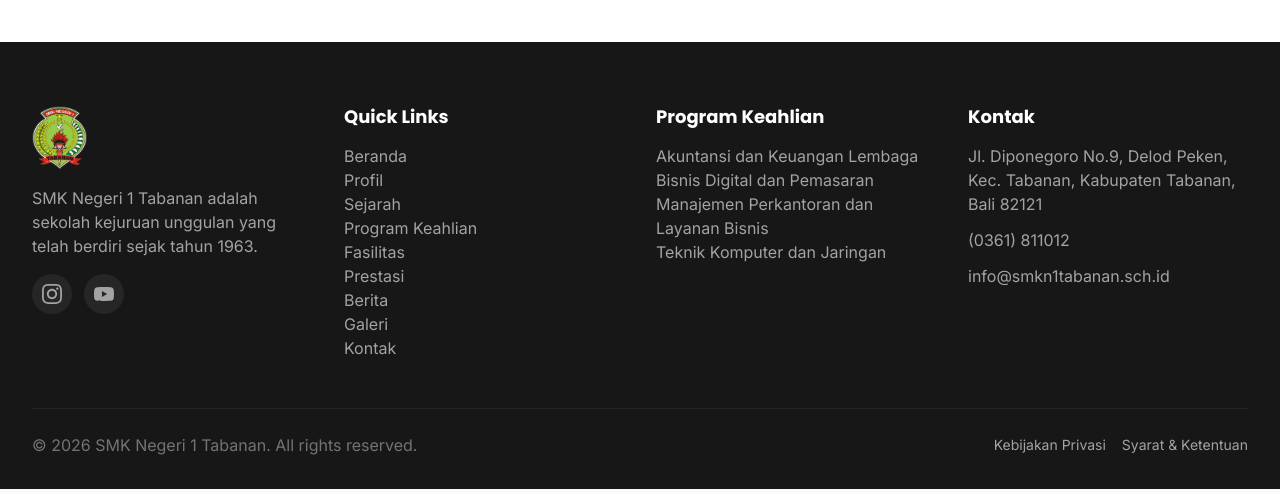
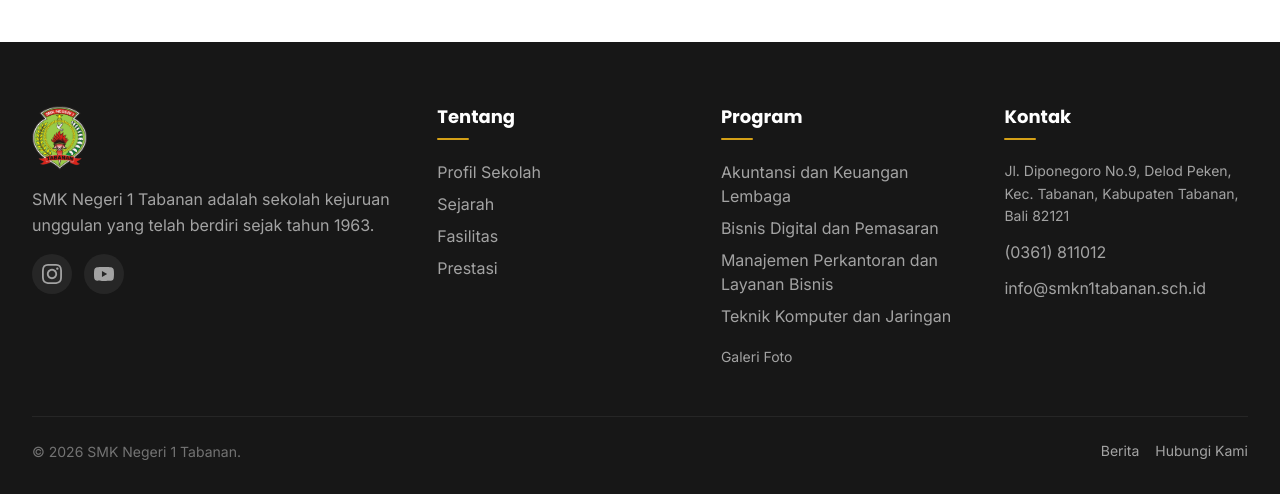
Before and after one commit to sintiasnn/redesign-smaksata-website, an Astro site: page / in a window 1280 px wide. Shown: the part 5572-6066 px from the top of the page. Built offline with nearby package versions, Linux system fonts and the light colour scheme; Astro itself is replaced by a stand-in of ours.

Commit message:
refactor: update footer layout inspired by smkn1denpasar.sch.id

```diff
--- a/src/css/main.css
+++ b/src/css/main.css
@@ -264,10 +264,14 @@ section {
 #mobile-menu { transition: transform 0.4s cubic-bezier(0.16, 1, 0.3, 1); }
 
 footer { padding: 4rem 0 2rem; background: var(--color-neutral-900); color: #fff; }
-.footer-bottom { margin-top: 3rem; padding-top: 1.5rem; border-top: 1px solid var(--color-neutral-800); display: flex; flex-direction: column; justify-content: space-between; align-items: center; }
+.footer-grid { display: grid; grid-template-columns: 1fr; gap: 2.5rem; }
+@media (min-width: 640px) { .footer-grid { grid-template-columns: repeat(2, 1fr); } }
+@media (min-width: 1024px) { .footer-grid { grid-template-columns: 1.5fr 1fr 1fr 1fr; } }
+.footer-heading { font-size: 1.125rem; font-weight: 700; margin-bottom: 1.25rem; color: #fff; position: relative; padding-bottom: 0.75rem; }
+.footer-heading::after { content: ''; position: absolute; bottom: 0; left: 0; width: 2rem; height: 2px; background: var(--color-accent-500); border-radius: 9999px; }
+.footer-bottom { margin-top: 3rem; padding-top: 1.5rem; border-top: 1px solid var(--color-neutral-800); display: flex; flex-direction: column; justify-content: space-between; align-items: center; gap: 1rem; }
 @media (min-width: 768px) { .footer-bottom { flex-direction: row; } }
-.footer-bottom p { color: var(--color-neutral-500); margin-bottom: 1rem; }
-@media (min-width: 768px) { .footer-bottom p { margin-bottom: 0; } }
+.footer-bottom p { color: var(--color-neutral-500); font-size: 0.875rem; }
 
 @media (max-width: 768px) {
   .hero-content { max-width: 100%; padding: 0 1rem; }
--- a/src/layouts/Layout.astro
+++ b/src/layouts/Layout.astro
@@ -92,51 +92,47 @@ const base = import.meta.env.BASE_URL.replace(/\/?$/, '/')
 
   <footer>
     <div class="container">
-      <div class="grid grid-cols-1 md:grid-cols-2 lg:grid-cols-4 gap-8">
+      <div class="footer-grid">
         <div>
           <div class="footer-logo mb-4">
             <img src={base + 'assets/logo.png'} alt="SMK Negeri 1 Tabanan" class="h-16 w-auto">
           </div>
-          <p class="text-neutral-400 mb-4">SMK Negeri 1 Tabanan adalah sekolah kejuruan unggulan yang telah berdiri sejak tahun 1963.</p>
+          <p class="text-neutral-400 mb-4 leading-relaxed">SMK Negeri 1 Tabanan adalah sekolah kejuruan unggulan yang telah berdiri sejak tahun 1963.</p>
           <div class="flex space-x-3">
             <a href="#" class="social-icon footer-social-icon" aria-label="Instagram"><svg class="w-5 h-5" fill="currentColor" viewBox="0 0 24 24"><path d="M12 2.163c3.204 0 3.584.012 4.85.07 3.252.148 4.771 1.691 4.919 4.919.058 1.265.069 1.645.069 4.849 0 3.205-.012 3.584-.069 4.849-.149 3.225-1.664 4.771-4.919 4.919-1.266.058-1.644.07-4.85.07-3.204 0-3.584-.012-4.849-.07-3.26-.149-4.771-1.699-4.919-4.92-.058-1.265-.07-1.644-.07-4.849 0-3.204.013-3.583.07-4.849.149-3.227 1.664-4.771 4.919-4.919 1.266-.057 1.645-.069 4.849-.069zm0-2.163c-3.259 0-3.667.014-4.947.072-4.358.2-6.78 2.618-6.98 6.98-.059 1.281-.073 1.689-.073 4.948 0 3.259.014 3.668.072 4.948.2 4.358 2.618 6.78 6.98 6.98 1.281.058 1.689.072 4.948.072 3.259 0 3.668-.014 4.948-.072 4.354-.2 6.782-2.618 6.979-6.98.059-1.28.073-1.689.073-4.948 0-3.259-.014-3.667-.072-4.947-.196-4.354-2.617-6.78-6.979-6.98-1.281-.059-1.69-.073-4.949-.073zm0 5.838c-3.403 0-6.162 2.759-6.162 6.162s2.759 6.163 6.162 6.163 6.162-2.759 6.162-6.163c0-3.403-2.759-6.162-6.162-6.162zm0 10.162c-2.209 0-4-1.79-4-4 0-2.209 1.791-4 4-4s4 1.791 4 4c0 2.21-1.791 4-4 4zm6.406-11.845c-.796 0-1.441.645-1.441 1.44s.645 1.44 1.441 1.44c.795 0 1.439-.645 1.439-1.44s-.644-1.44-1.439-1.44z"/></svg></a>
             <a href="#" class="social-icon footer-social-icon" aria-label="YouTube"><svg class="w-5 h-5" fill="currentColor" viewBox="0 0 24 24"><path d="M23.498 6.186a3.016 3.016 0 0 0-2.122-2.136C19.505 3.545 12 3.545 12 3.545s-7.505 0-9.377.505A3.017 3.017 0 0 0 .502 6.186C0 8.07 0 12 0 12s0 3.93.502 5.814a3.016 3.016 0 0 0 2.122 2.136c1.871.505 9.376.505 9.376.505s7.505 0 9.377-.505a3.015 3.015 0 0 0 2.122-2.136C24 15.93 24 12 24 12s0-3.93-.502-5.814zM9.545 15.568V8.432L15.818 12l-6.273 3.568z"/></svg></a>
           </div>
         </div>
-        <div class="footer-links">
-          <h3 class="text-lg font-bold mb-4">Quick Links</h3>
-          <ul>
-            <li><a href={base + '#beranda'} class="footer-link">Beranda</a></li>
-            <li><a href={base + '#profil'} class="footer-link">Profil</a></li>
+        <div>
+          <h3 class="footer-heading">Tentang</h3>
+          <ul class="space-y-2">
+            <li><a href={base + '#profil'} class="footer-link">Profil Sekolah</a></li>
             <li><a href={base + 'sejarah'} class="footer-link">Sejarah</a></li>
-            <li><a href={base + '#program'} class="footer-link">Program Keahlian</a></li>
             <li><a href={base + 'fasilitas'} class="footer-link">Fasilitas</a></li>
             <li><a href={base + 'prestasi'} class="footer-link">Prestasi</a></li>
-            <li><a href={base + '#berita'} class="footer-link">Berita</a></li>
-            <li><a href={base + '#galeri'} class="footer-link">Galeri</a></li>
-            <li><a href={base + '#kontak'} class="footer-link">Kontak</a></li>
           </ul>
         </div>
-        <div class="footer-links">
-          <h3 class="text-lg font-bold mb-4">Program Keahlian</h3>
-          <ul>
+        <div>
+          <h3 class="footer-heading">Program</h3>
+          <ul class="space-y-2">
             {programs.map((p: any) => <li><a href={base + 'detail/' + p.id} class="footer-link">{p.nama}</a></li>)}
+            <li class="pt-2"><a href={base + '#galeri'} class="footer-link text-sm text-neutral-500">Galeri Foto</a></li>
           </ul>
         </div>
-        <div class="footer-links">
-          <h3 class="text-lg font-bold mb-4">Kontak</h3>
-          <ul class="footer-contact">
-            <li class="flex items-start mb-3"><span class="text-neutral-400">Jl. Diponegoro No.9, Delod Peken, Kec. Tabanan, Kabupaten Tabanan, Bali 82121</span></li>
-            <li class="flex items-start mb-3"><span class="text-neutral-400">(0361) 811012</span></li>
-            <li class="flex items-start mb-3"><span class="text-neutral-400">info@smkn1tabanan.sch.id</span></li>
+        <div>
+          <h3 class="footer-heading">Kontak</h3>
+          <ul class="space-y-3">
+            <li><p class="text-neutral-400 text-sm leading-relaxed">Jl. Diponegoro No.9, Delod Peken, Kec. Tabanan, Kabupaten Tabanan, Bali 82121</p></li>
+            <li><a href="tel:0361811012" class="footer-link">(0361) 811012</a></li>
+            <li><a href="mailto:info@smkn1tabanan.sch.id" class="footer-link">info@smkn1tabanan.sch.id</a></li>
           </ul>
         </div>
       </div>
       <div class="footer-bottom">
-        <p>&copy; {new Date().getFullYear()} SMK Negeri 1 Tabanan. All rights reserved.</p>
+        <p>&copy; {new Date().getFullYear()} SMK Negeri 1 Tabanan.</p>
         <div class="flex space-x-4">
-          <a href="#" class="footer-link text-sm">Kebijakan Privasi</a>
-          <a href="#" class="footer-link text-sm">Syarat & Ketentuan</a>
+          <a href={base + '#berita'} class="footer-link text-sm">Berita</a>
+          <a href={base + '#kontak'} class="footer-link text-sm">Hubungi Kami</a>
         </div>
       </div>
     </div>
```
